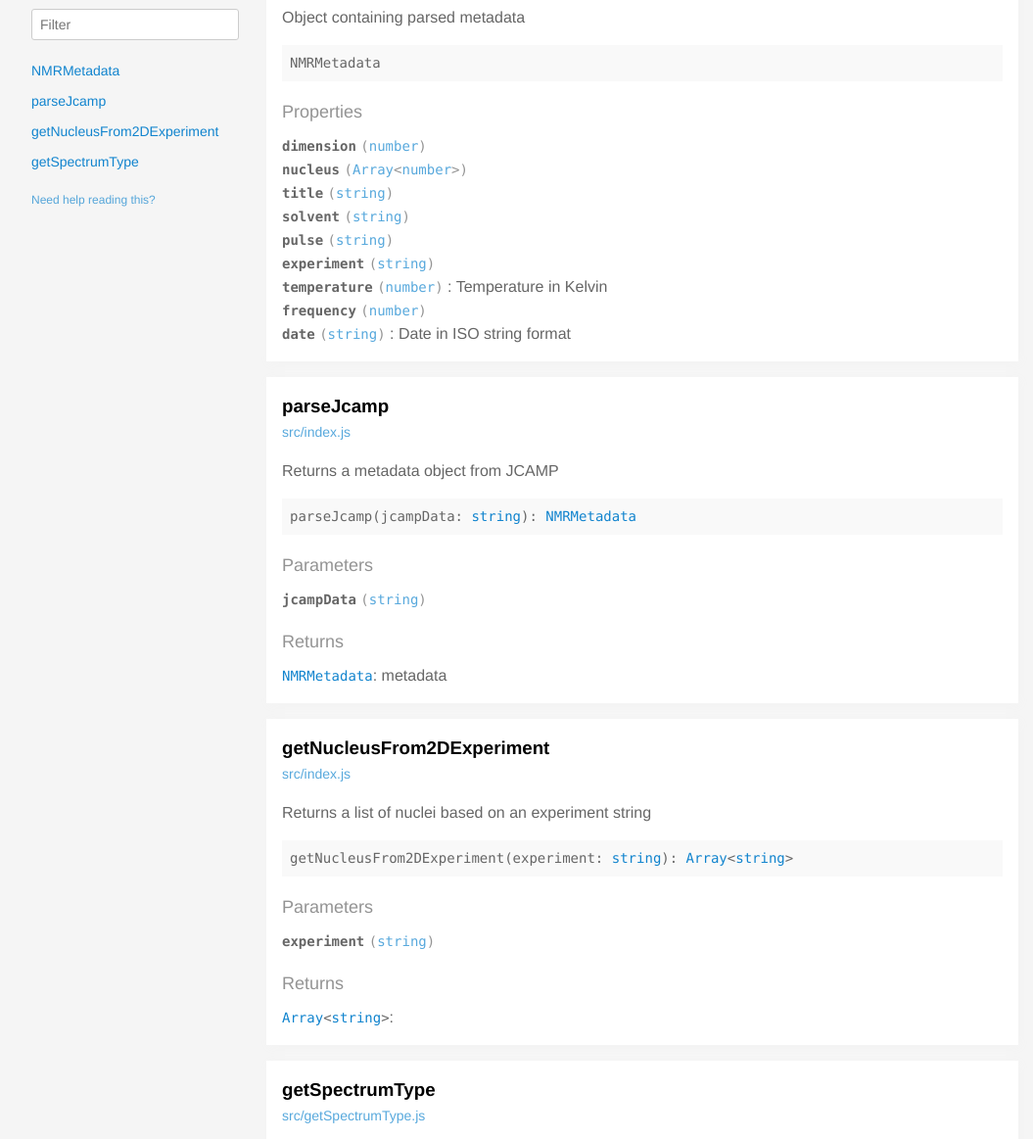
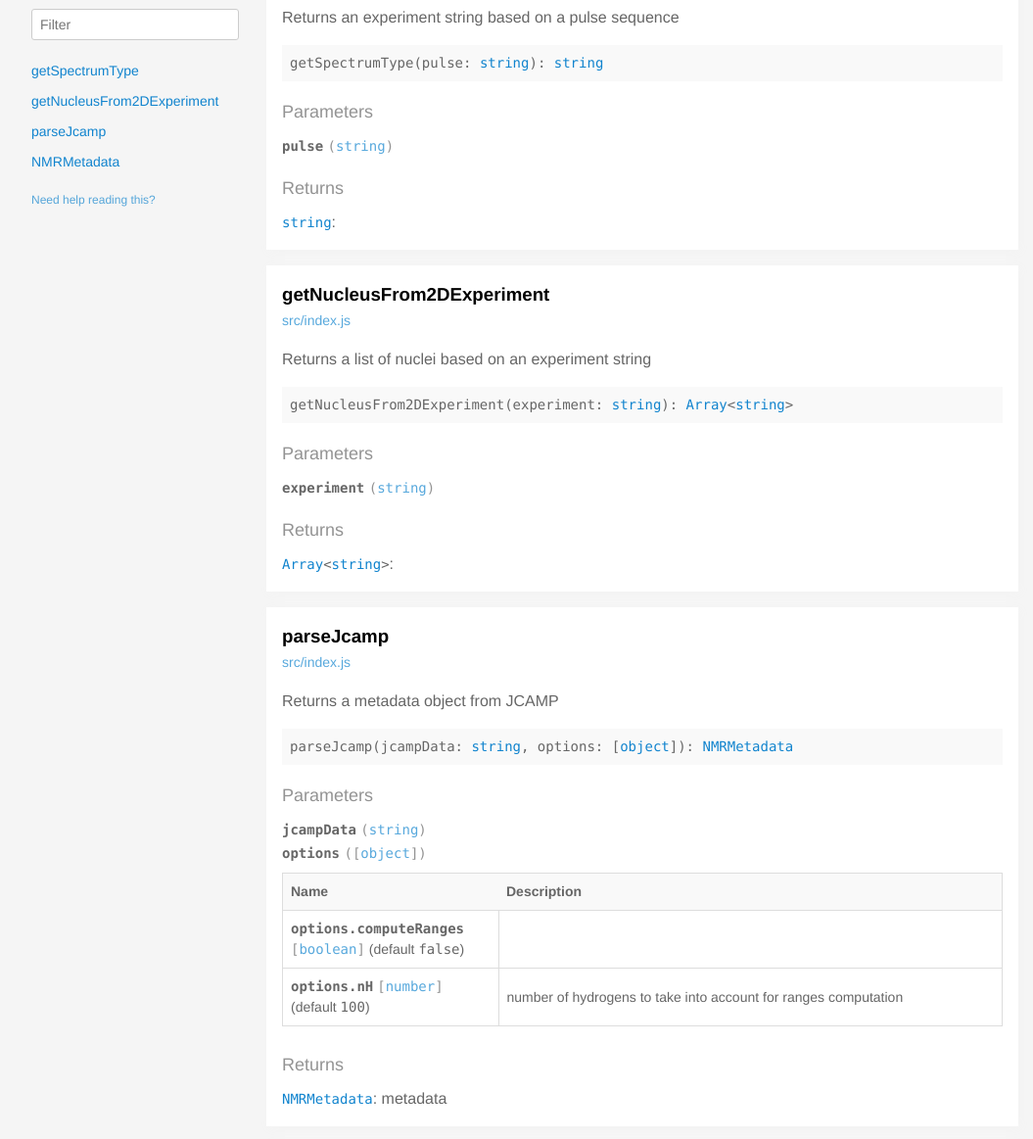
Before and after one commit to cheminfo/nmr-metadata, a website: page docs/index.html in a window 1280 px wide. Shown: the part 86-1249 px from the top of the page at 98% size, without its empty margins (112-1167 px from the left). Drawn offline with Linux system fonts and the light colour scheme.

Commit message:
doc: rebuild docs

```diff
--- a/docs/index.html
+++ b/docs/index.html
@@ -2,7 +2,7 @@
 <html>
 <head>
   <meta charset='utf-8' />
-  <title>nmr-metadata 1.1.0 | Documentation</title>
+  <title>nmr-metadata 1.2.0 | Documentation</title>
   <meta name='viewport' content='width=device-width,initial-scale=1'>
   <link href='assets/bass.css' type='text/css' rel='stylesheet' />
   <link href='assets/style.css' type='text/css' rel='stylesheet' />
@@ -14,7 +14,7 @@
       <div class='fixed xs-hide fix-3 overflow-auto max-height-100'>
         <div class='py1 px2'>
           <h3 class='mb0 no-anchor'>nmr-metadata</h3>
-          <div class='mb1'><code>1.1.0</code></div>
+          <div class='mb1'><code>1.2.0</code></div>
           <input
             placeholder='Filter'
             id='filter-input'
@@ -25,9 +25,19 @@
 
 
                 <li><a
-                  href='#nmrmetadata'
+                  href='#getspectrumtype'
                   class="">
-                  NMRMetadata
+                  getSpectrumType
+
+                </a>
+
+                </li>
+
+
+                <li><a
+                  href='#getnucleusfrom2dexperiment'
+                  class="">
+                  getNucleusFrom2DExperiment
 
                 </a>
 
@@ -45,19 +55,9 @@
 
 
                 <li><a
-                  href='#getnucleusfrom2dexperiment'
+                  href='#nmrmetadata'
                   class="">
-                  getNucleusFrom2DExperiment
-
-                </a>
-
-                </li>
-
-
-                <li><a
-                  href='#getspectrumtype'
-                  class="">
-                  getSpectrumType
+                  NMRMetadata
 
                 </a>
 
@@ -77,255 +77,13 @@
 
 
   <div class='clearfix'>
-    <h3 class='fl m0' id='nmrmetadata'>
-      NMRMetadata
-    </h3>
 
-      <a class='fr fill-darken0 round round pad1x quiet h5' href='https://github.com/cheminfo/nmr-metadata/blob/1d70929e17c9bb2b40401ce8cc806adbba4c7a1d/src/index.js#L27-L77'>
-      <span>src/index.js</span>
-      </a>
-
-  </div>
-
-
-  <p>Object containing parsed metadata</p>
-
-
-  <div class='pre p1 fill-light mt0'>NMRMetadata</div>
-
-
-
-
-
-
-
-
-
-
-
-
-    <div class='py1 quiet mt1 prose-big'>Properties</div>
-    <div>
-
-        <div class='space-bottom0'>
-          <span class='code bold'>dimension</span> <code class='quiet'>(<a href="https://developer.mozilla.org/en-US/docs/Web/JavaScript/Reference/Global_Objects/Number">number</a>)</code>
-
-
-        </div>
-
-        <div class='space-bottom0'>
-          <span class='code bold'>nucleus</span> <code class='quiet'>(<a href="https://developer.mozilla.org/en-US/docs/Web/JavaScript/Reference/Global_Objects/Array">Array</a>&lt;<a href="https://developer.mozilla.org/en-US/docs/Web/JavaScript/Reference/Global_Objects/Number">number</a>&gt;)</code>
-
-
-        </div>
-
-        <div class='space-bottom0'>
-          <span class='code bold'>title</span> <code class='quiet'>(<a href="https://developer.mozilla.org/en-US/docs/Web/JavaScript/Reference/Global_Objects/String">string</a>)</code>
-
-
-        </div>
-
-        <div class='space-bottom0'>
-          <span class='code bold'>solvent</span> <code class='quiet'>(<a href="https://developer.mozilla.org/en-US/docs/Web/JavaScript/Reference/Global_Objects/String">string</a>)</code>
-
-
-        </div>
-
-        <div class='space-bottom0'>
-          <span class='code bold'>pulse</span> <code class='quiet'>(<a href="https://developer.mozilla.org/en-US/docs/Web/JavaScript/Reference/Global_Objects/String">string</a>)</code>
-
-
-        </div>
-
-        <div class='space-bottom0'>
-          <span class='code bold'>experiment</span> <code class='quiet'>(<a href="https://developer.mozilla.org/en-US/docs/Web/JavaScript/Reference/Global_Objects/String">string</a>)</code>
-
-
-        </div>
-
-        <div class='space-bottom0'>
-          <span class='code bold'>temperature</span> <code class='quiet'>(<a href="https://developer.mozilla.org/en-US/docs/Web/JavaScript/Reference/Global_Objects/Number">number</a>)</code>
-          : Temperature in Kelvin
-
-
-        </div>
-
-        <div class='space-bottom0'>
-          <span class='code bold'>frequency</span> <code class='quiet'>(<a href="https://developer.mozilla.org/en-US/docs/Web/JavaScript/Reference/Global_Objects/Number">number</a>)</code>
-
-
-        </div>
-
-        <div class='space-bottom0'>
-          <span class='code bold'>date</span> <code class='quiet'>(<a href="https://developer.mozilla.org/en-US/docs/Web/JavaScript/Reference/Global_Objects/String">string</a>)</code>
-          : Date in ISO string format
-
-
-        </div>
-
-    </div>
-
-
-
-
-
-
-
-
-
-
-
-
-
-</section>
-
-
-
-
-            <section class='p2 mb2 clearfix bg-white minishadow'>
-
-
-  <div class='clearfix'>
-    <h3 class='fl m0' id='parsejcamp'>
-      parseJcamp
-    </h3>
-
-      <a class='fr fill-darken0 round round pad1x quiet h5' href='https://github.com/cheminfo/nmr-metadata/blob/1d70929e17c9bb2b40401ce8cc806adbba4c7a1d/src/index.js#L27-L77'>
-      <span>src/index.js</span>
-      </a>
-
-  </div>
-
-
-  <p>Returns a metadata object from JCAMP</p>
-
-
-  <div class='pre p1 fill-light mt0'>parseJcamp(jcampData: <a href="https://developer.mozilla.org/en-US/docs/Web/JavaScript/Reference/Global_Objects/String">string</a>): <a href="#nmrmetadata">NMRMetadata</a></div>
-
-
-
-
-
-
-
-
-
-
-    <div class='py1 quiet mt1 prose-big'>Parameters</div>
-    <div class='prose'>
-
-        <div class='space-bottom0'>
-          <div>
-            <span class='code bold'>jcampData</span> <code class='quiet'>(<a href="https://developer.mozilla.org/en-US/docs/Web/JavaScript/Reference/Global_Objects/String">string</a>)</code>
-          </div>
-
-        </div>
-
-    </div>
-
-
-
-
-
-
-      <div class='py1 quiet mt1 prose-big'>Returns</div>
-      <code><a href="#nmrmetadata">NMRMetadata</a></code>:
-        metadata
-
-
-
-
-
-
-
-
-
-
-
-
-
-
-</section>
-
-
-
-
-            <section class='p2 mb2 clearfix bg-white minishadow'>
-
-
-  <div class='clearfix'>
-    <h3 class='fl m0' id='getnucleusfrom2dexperiment'>
-      getNucleusFrom2DExperiment
-    </h3>
-
-      <a class='fr fill-darken0 round round pad1x quiet h5' href='https://github.com/cheminfo/nmr-metadata/blob/1d70929e17c9bb2b40401ce8cc806adbba4c7a1d/src/index.js#L84-L96'>
-      <span>src/index.js</span>
-      </a>
-
-  </div>
-
-
-  <p>Returns a list of nuclei based on an experiment string</p>
-
-
-  <div class='pre p1 fill-light mt0'>getNucleusFrom2DExperiment(experiment: <a href="https://developer.mozilla.org/en-US/docs/Web/JavaScript/Reference/Global_Objects/String">string</a>): <a href="https://developer.mozilla.org/en-US/docs/Web/JavaScript/Reference/Global_Objects/Array">Array</a>&lt;<a href="https://developer.mozilla.org/en-US/docs/Web/JavaScript/Reference/Global_Objects/String">string</a>&gt;</div>
-
-
-
-
-
-
-
-
-
-
-    <div class='py1 quiet mt1 prose-big'>Parameters</div>
-    <div class='prose'>
-
-        <div class='space-bottom0'>
-          <div>
-            <span class='code bold'>experiment</span> <code class='quiet'>(<a href="https://developer.mozilla.org/en-US/docs/Web/JavaScript/Reference/Global_Objects/String">string</a>)</code>
-          </div>
-
-        </div>
-
-    </div>
-
-
-
-
-
-
-      <div class='py1 quiet mt1 prose-big'>Returns</div>
-      <code><a href="https://developer.mozilla.org/en-US/docs/Web/JavaScript/Reference/Global_Objects/Array">Array</a>&lt;<a href="https://developer.mozilla.org/en-US/docs/Web/JavaScript/Reference/Global_Objects/String">string</a>&gt;</code>:
-
-
-
-
-
-
-
-
-
-
-
-
-
-
-</section>
-
-
-
-
-            <section class='p2 mb2 clearfix bg-white minishadow'>
-
-
-  <div class='clearfix'>
     <h3 class='fl m0' id='getspectrumtype'>
       getSpectrumType
     </h3>
 
-      <a class='fr fill-darken0 round round pad1x quiet h5' href='https://github.com/cheminfo/nmr-metadata/blob/1d70929e17c9bb2b40401ce8cc806adbba4c7a1d/src/getSpectrumType.js#L8-L60'>
+
+      <a class='fr fill-darken0 round round pad1x quiet h5' href='https://github.com/cheminfo/nmr-metadata/blob/1ae0af89b403c21d8c6880cdcad9e94271f231d5/src/getSpectrumType.js#L8-L60'>
       <span>src/getSpectrumType.js</span>
       </a>
 
@@ -379,6 +137,304 @@
 
 
 
+
+</section>
+
+
+
+
+            <section class='p2 mb2 clearfix bg-white minishadow'>
+
+
+  <div class='clearfix'>
+
+    <h3 class='fl m0' id='getnucleusfrom2dexperiment'>
+      getNucleusFrom2DExperiment
+    </h3>
+
+
+      <a class='fr fill-darken0 round round pad1x quiet h5' href='https://github.com/cheminfo/nmr-metadata/blob/1ae0af89b403c21d8c6880cdcad9e94271f231d5/src/index.js#L121-L133'>
+      <span>src/index.js</span>
+      </a>
+
+  </div>
+
+
+  <p>Returns a list of nuclei based on an experiment string</p>
+
+
+  <div class='pre p1 fill-light mt0'>getNucleusFrom2DExperiment(experiment: <a href="https://developer.mozilla.org/en-US/docs/Web/JavaScript/Reference/Global_Objects/String">string</a>): <a href="https://developer.mozilla.org/en-US/docs/Web/JavaScript/Reference/Global_Objects/Array">Array</a>&#x3C;<a href="https://developer.mozilla.org/en-US/docs/Web/JavaScript/Reference/Global_Objects/String">string</a>></div>
+
+
+
+
+
+
+
+
+
+
+    <div class='py1 quiet mt1 prose-big'>Parameters</div>
+    <div class='prose'>
+
+        <div class='space-bottom0'>
+          <div>
+            <span class='code bold'>experiment</span> <code class='quiet'>(<a href="https://developer.mozilla.org/en-US/docs/Web/JavaScript/Reference/Global_Objects/String">string</a>)</code>
+          </div>
+
+        </div>
+
+    </div>
+
+
+
+
+
+
+      <div class='py1 quiet mt1 prose-big'>Returns</div>
+      <code><a href="https://developer.mozilla.org/en-US/docs/Web/JavaScript/Reference/Global_Objects/Array">Array</a>&#x3C;<a href="https://developer.mozilla.org/en-US/docs/Web/JavaScript/Reference/Global_Objects/String">string</a>></code>:
+
+
+
+
+
+
+
+
+
+
+
+
+
+
+
+</section>
+
+
+
+
+            <section class='p2 mb2 clearfix bg-white minishadow'>
+
+
+  <div class='clearfix'>
+
+    <h3 class='fl m0' id='parsejcamp'>
+      parseJcamp
+    </h3>
+
+
+      <a class='fr fill-darken0 round round pad1x quiet h5' href='https://github.com/cheminfo/nmr-metadata/blob/1ae0af89b403c21d8c6880cdcad9e94271f231d5/src/index.js#L47-L114'>
+      <span>src/index.js</span>
+      </a>
+
+  </div>
+
+
+  <p>Returns a metadata object from JCAMP</p>
+
+
+  <div class='pre p1 fill-light mt0'>parseJcamp(jcampData: <a href="https://developer.mozilla.org/en-US/docs/Web/JavaScript/Reference/Global_Objects/String">string</a>, options: [<a href="https://developer.mozilla.org/en-US/docs/Web/JavaScript/Reference/Global_Objects/Object">object</a>]): <a href="#nmrmetadata">NMRMetadata</a></div>
+
+
+
+
+
+
+
+
+
+
+    <div class='py1 quiet mt1 prose-big'>Parameters</div>
+    <div class='prose'>
+
+        <div class='space-bottom0'>
+          <div>
+            <span class='code bold'>jcampData</span> <code class='quiet'>(<a href="https://developer.mozilla.org/en-US/docs/Web/JavaScript/Reference/Global_Objects/String">string</a>)</code>
+          </div>
+
+        </div>
+
+        <div class='space-bottom0'>
+          <div>
+            <span class='code bold'>options</span> <code class='quiet'>([<a href="https://developer.mozilla.org/en-US/docs/Web/JavaScript/Reference/Global_Objects/Object">object</a>])</code>
+          </div>
+
+          <table class='mt1 mb2 fixed-table h5 col-12'>
+            <colgroup>
+              <col width='30%' />
+              <col width='70%' />
+            </colgroup>
+            <thead>
+              <tr class='bold fill-light'>
+                <th>Name</th>
+                <th>Description</th>
+              </tr>
+            </thead>
+            <tbody class='mt1'>
+
+                <tr>
+                  <td class='break-word'><span class='code bold'>options.computeRanges</span> <code class='quiet'>[<a href="https://developer.mozilla.org/en-US/docs/Web/JavaScript/Reference/Global_Objects/Boolean">boolean</a>]</code>
+
+                    (default <code>false</code>)
+                  </td>
+                  <td class='break-word'><span></span></td>
+                </tr>
+
+                <tr>
+                  <td class='break-word'><span class='code bold'>options.nH</span> <code class='quiet'>[<a href="https://developer.mozilla.org/en-US/docs/Web/JavaScript/Reference/Global_Objects/Number">number</a>]</code>
+
+                    (default <code>100</code>)
+                  </td>
+                  <td class='break-word'><span>number of hydrogens to take into account for ranges computation
+</span></td>
+                </tr>
+
+            </tbody>
+          </table>
+
+        </div>
+
+    </div>
+
+
+
+
+
+
+      <div class='py1 quiet mt1 prose-big'>Returns</div>
+      <code><a href="#nmrmetadata">NMRMetadata</a></code>:
+        metadata
+
+
+
+
+
+
+
+
+
+
+
+
+
+
+</section>
+
+
+
+
+            <section class='p2 mb2 clearfix bg-white minishadow'>
+
+
+  <div class='clearfix'>
+
+    <h3 class='fl m0' id='nmrmetadata'>
+      NMRMetadata
+    </h3>
+
+
+      <a class='fr fill-darken0 round round pad1x quiet h5' href='https://github.com/cheminfo/nmr-metadata/blob/1ae0af89b403c21d8c6880cdcad9e94271f231d5/src/index.js#L24-L26'>
+      <span>src/index.js</span>
+      </a>
+
+  </div>
+
+
+  <p>Object containing parsed metadata</p>
+
+
+  <div class='pre p1 fill-light mt0'>NMRMetadata</div>
+
+
+
+
+
+
+
+
+
+
+
+
+    <div class='py1 quiet mt1 prose-big'>Properties</div>
+    <div>
+
+        <div class='space-bottom0'>
+          <span class='code bold'>dimension</span> <code class='quiet'>(<a href="https://developer.mozilla.org/en-US/docs/Web/JavaScript/Reference/Global_Objects/Number">number</a>)</code>
+
+
+        </div>
+
+        <div class='space-bottom0'>
+          <span class='code bold'>nucleus</span> <code class='quiet'>(<a href="https://developer.mozilla.org/en-US/docs/Web/JavaScript/Reference/Global_Objects/Array">Array</a>&#x3C;<a href="https://developer.mozilla.org/en-US/docs/Web/JavaScript/Reference/Global_Objects/Number">number</a>>)</code>
+
+
+        </div>
+
+        <div class='space-bottom0'>
+          <span class='code bold'>title</span> <code class='quiet'>(<a href="https://developer.mozilla.org/en-US/docs/Web/JavaScript/Reference/Global_Objects/String">string</a>)</code>
+
+
+        </div>
+
+        <div class='space-bottom0'>
+          <span class='code bold'>solvent</span> <code class='quiet'>(<a href="https://developer.mozilla.org/en-US/docs/Web/JavaScript/Reference/Global_Objects/String">string</a>)</code>
+
+
+        </div>
+
+        <div class='space-bottom0'>
+          <span class='code bold'>pulse</span> <code class='quiet'>(<a href="https://developer.mozilla.org/en-US/docs/Web/JavaScript/Reference/Global_Objects/String">string</a>)</code>
+
+
+        </div>
+
+        <div class='space-bottom0'>
+          <span class='code bold'>experiment</span> <code class='quiet'>(<a href="https://developer.mozilla.org/en-US/docs/Web/JavaScript/Reference/Global_Objects/String">string</a>)</code>
+
+
+        </div>
+
+        <div class='space-bottom0'>
+          <span class='code bold'>temperature</span> <code class='quiet'>(<a href="https://developer.mozilla.org/en-US/docs/Web/JavaScript/Reference/Global_Objects/Number">number</a>)</code>
+          : Temperature in Kelvin
+
+
+        </div>
+
+        <div class='space-bottom0'>
+          <span class='code bold'>frequency</span> <code class='quiet'>(<a href="https://developer.mozilla.org/en-US/docs/Web/JavaScript/Reference/Global_Objects/Number">number</a>)</code>
+
+
+        </div>
+
+        <div class='space-bottom0'>
+          <span class='code bold'>date</span> <code class='quiet'>(<a href="https://developer.mozilla.org/en-US/docs/Web/JavaScript/Reference/Global_Objects/String">string</a>)</code>
+          : Date in ISO string format
+
+
+        </div>
+
+        <div class='space-bottom0'>
+          <span class='code bold'>ranges</span> <code class='quiet'>(<a href="https://developer.mozilla.org/en-US/docs/Web/JavaScript/Reference/Global_Objects/Object">object</a>)</code>
+
+
+        </div>
+
+    </div>
+
+
+
+
+
+
+
+
+
+
+
+
+
 </section>
 
 
```
